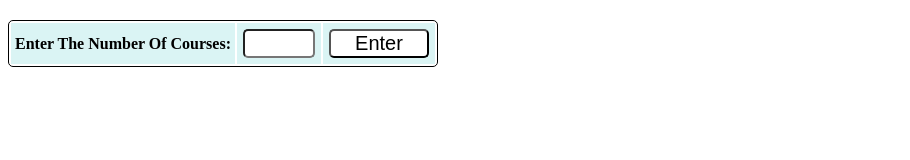
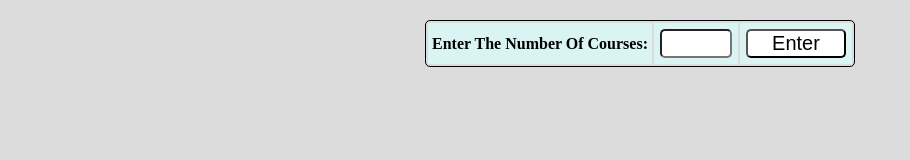
Before and after one commit to AhmadRaza1194/quiz2-web, a plain HTML site: page QuizTask2/Index.html in a window 1280 px wide. Shown: the whole page, without its empty margins (0-910 px from the left). Drawn offline with Linux system fonts and the light colour scheme.

Commit message:
CSS Align Content Center

```diff
--- a/QuizTask1/style.css
+++ b/QuizTask1/style.css
@@ -1,4 +1,8 @@
-.main
+        body
+        {
+            background-color: gainsboro;
+        }
+       .main
         {
             width: fit-content;
             border: 2px solid black;
--- a/QuizTask2/Index.html
+++ b/QuizTask2/Index.html
@@ -8,6 +8,7 @@
     <script src="/QuizTask2/script.js"></script>
 </head>
 <body>
+    <div align="center">
         <div class="main">
             <table id="tab1">
                 <tr>
@@ -38,5 +39,6 @@
                 </tr>
             </tfoot>
         </table>
+    </div>
 </body>
 </html>
--- a/QuizTask2/script.js
+++ b/QuizTask2/script.js
@@ -74,6 +74,7 @@ function calculate()
 function reset()
 {
     document.getElementById('tb').innerHTML="";
+    document.getElementById('Cou').value="";
     document.getElementById('dis').setAttribute("style","display:none;");
     document.getElementById('tab').setAttribute("style","display:none;");
 
--- a/QuizTask2/styel.css
+++ b/QuizTask2/styel.css
@@ -1,3 +1,7 @@
+        body
+        {
+            background-color: gainsboro;
+        }
         input{
           width: fit-content;
           border-radius: 5px;
```
Also changed, not shown: QuizTask1/index.html (+2 -0 lines). Lines whose indentation alone changed are shown as unchanged.
